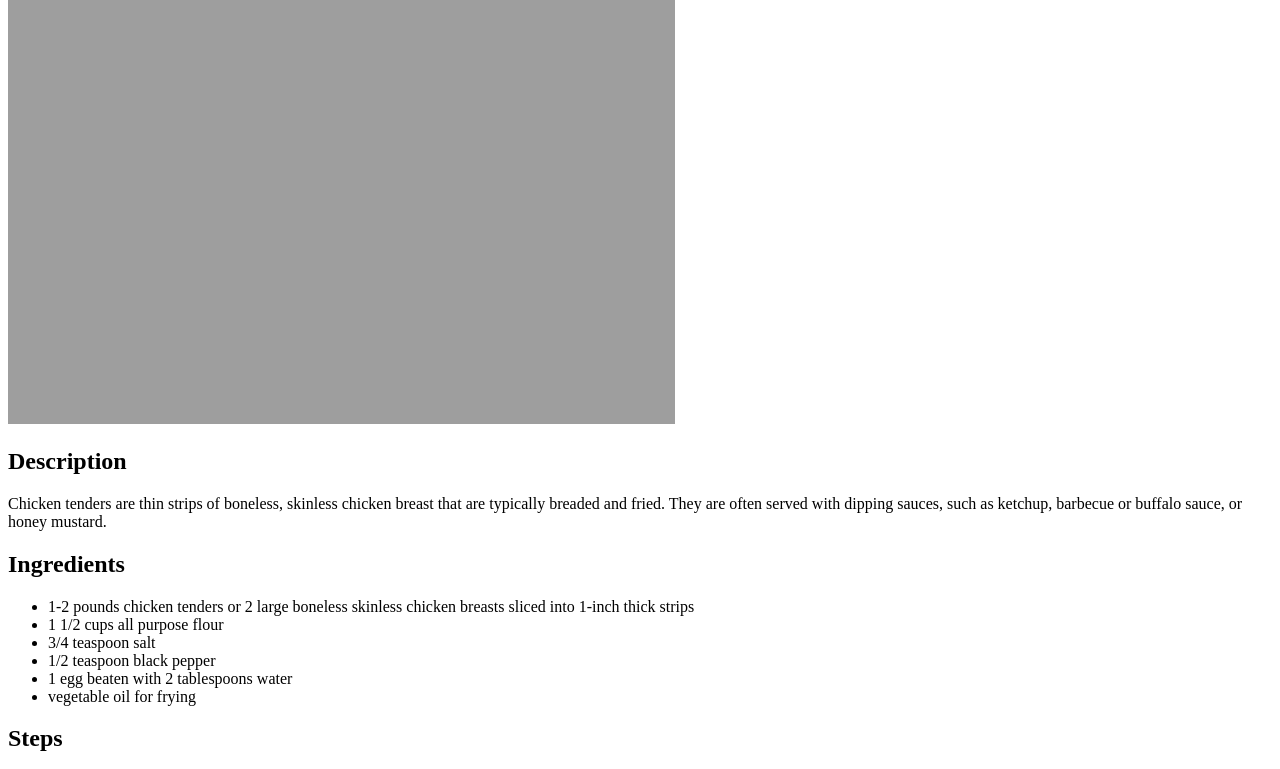
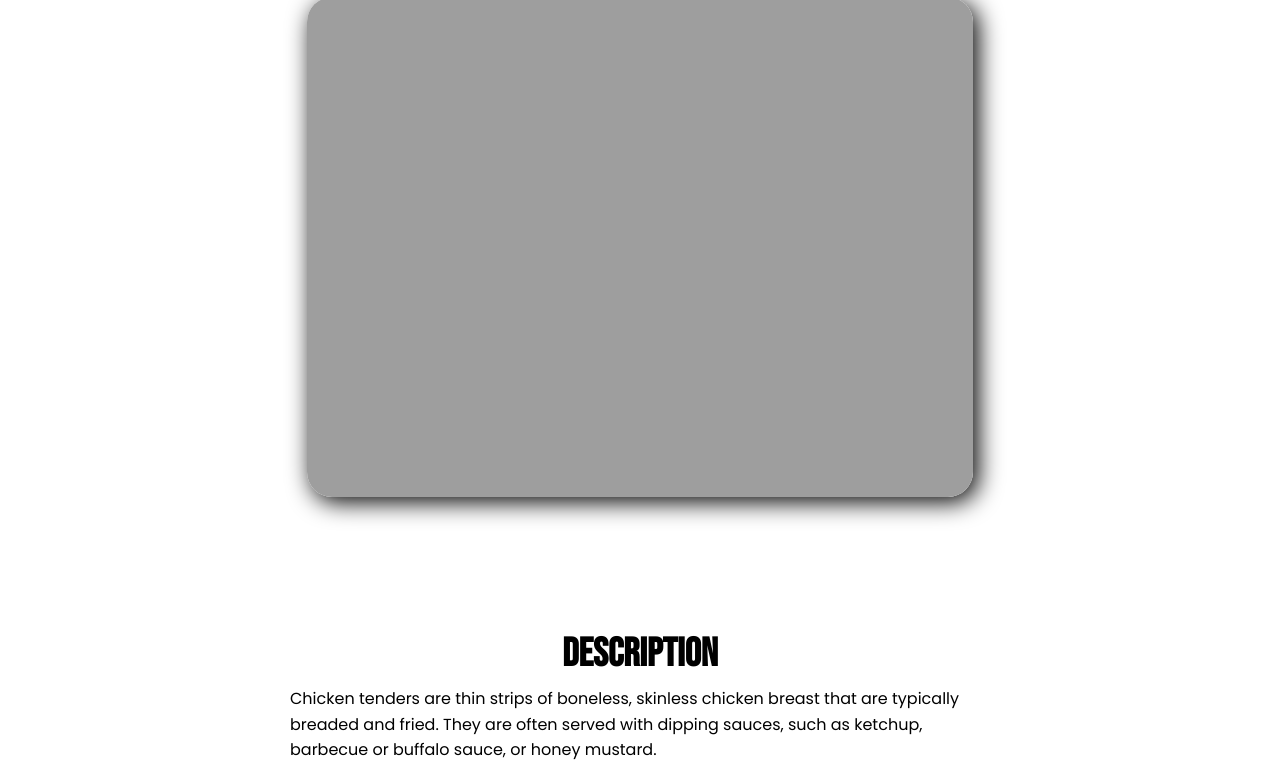
Before and after one commit to NxomiLimx/odin-recipes, a plain HTML site: page recipes/chicken.html in a window 1280 px wide. Shown: the part 156-925 px from the top of the page. Drawn offline with Linux system fonts and the light colour scheme; the site is published under a folder, as on GitHub Pages, so addresses that start at the root find nothing.

Commit message:
correcting the connection of css styles

```diff
--- a/recipes/chicken.html
+++ b/recipes/chicken.html
@@ -4,7 +4,7 @@
 <head>
     <meta charset="UTF-8">
     <meta name="viewport" content="width=device-width, initial-scale=1.0">
-    <link rel="stylesheet" href="/styles/styles.css">
+    <link rel="stylesheet" href="../styles/styles.css">
     <link rel="preconnect" href="https://fonts.googleapis.com">
     <link rel="preconnect" href="https://fonts.gstatic.com" crossorigin>
     <link href="https://fonts.googleapis.com/css2?family=Bebas+Neue&family=Poppins&display=swap" rel="stylesheet">
```
Also changed, not shown: recipes/chilaquiles.html (+1 -1 lines), recipes/lasagna.html (+1 -1 lines).
